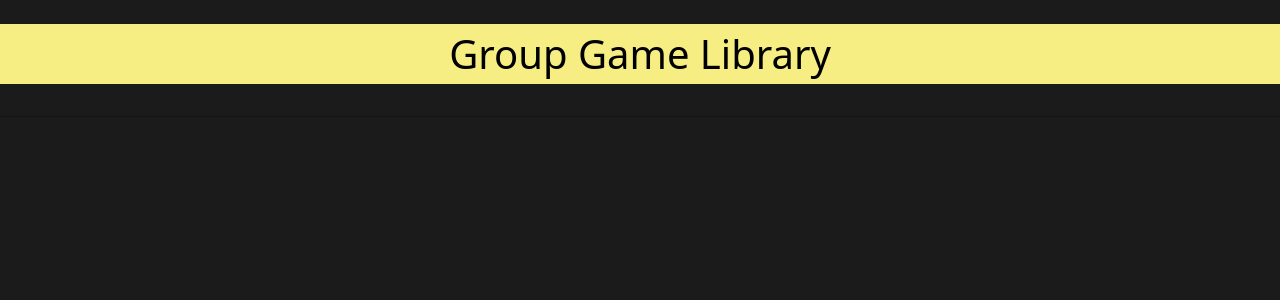
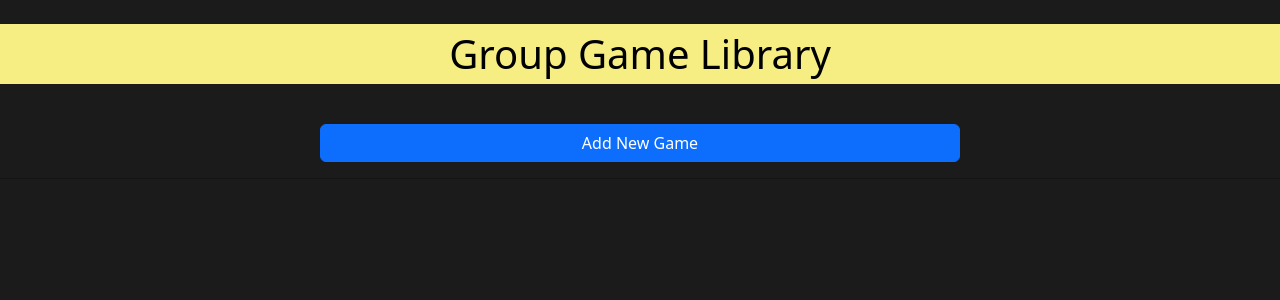
Before and after one commit to ak89mkii/dicedex.io, a Django app: page /library/ in a window 1280 px wide. Shown: the part 100-400 px from the top of the page. Run offline with Django 3.2, Linux system fonts and the light colour scheme; data that the repository does not hold is empty; some web fonts are replaced.

Commit message:
Added 'GameCreate'.

```diff
--- a/dicedex_app/templates/library/index.html
+++ b/dicedex_app/templates/library/index.html
@@ -8,7 +8,15 @@
 </div>
 <br>
 
-    <!-- Column 1 -->
+<!-- Add Button -->
+<container>
+  <div class="d-grid gap-2 col-6 mx-auto">
+    <a href="http://127.0.0.1:8000/games/create/" class="btn btn-primary">Add New Game</a>
+  </div>
+</container>
+<br>
+
+    <!-- Games -->
 <div class="container">
   <div class="row row-cols-1 row-cols-md-3 g-4">
 
@@ -19,7 +27,7 @@
         <div class="card-body">
           <h4 class="card-title">{{ game.title }}</h4>
           <p class="card-text"><b>Owner:</b> {{ game.owner }}</p>
-          <a href="#" class="btn btn-primary">Add to Game Night List</a>
+          <a href="#" class="btn btn-secondary">Add to Game Night List</a>
           <hr>
           <p class="card-text"><b>Genre:</b> {{ game.genre }}</p>
           <p class="card-text"><b>Player Count</b>: {{ game.min }} <b>to</b> {{ game.max }}</p>
```
Lines whose indentation alone changed are shown as unchanged.
